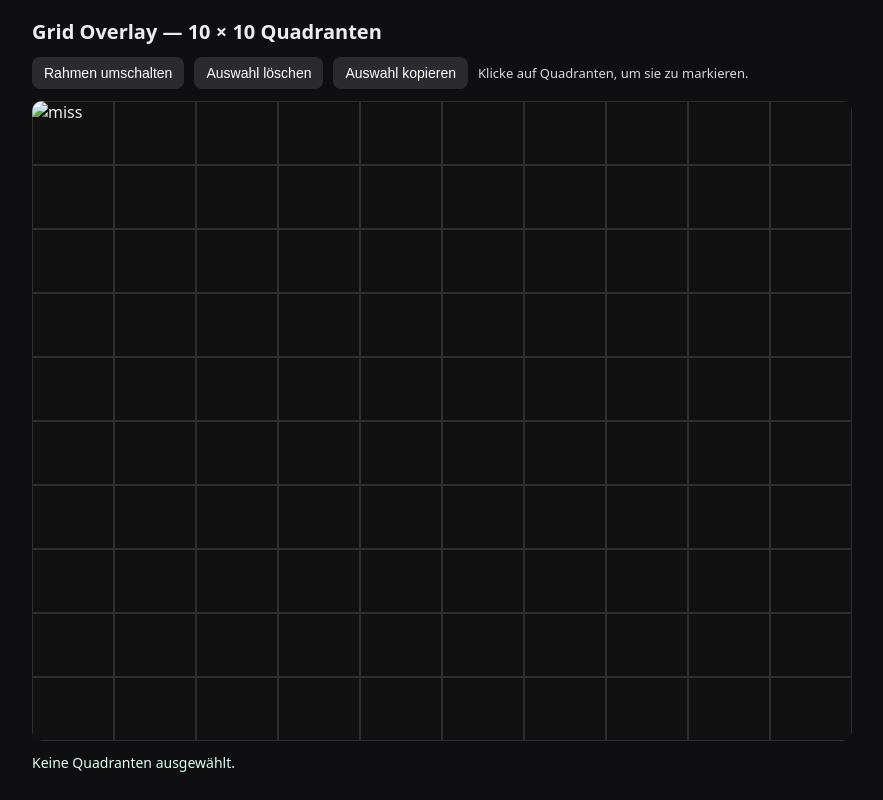
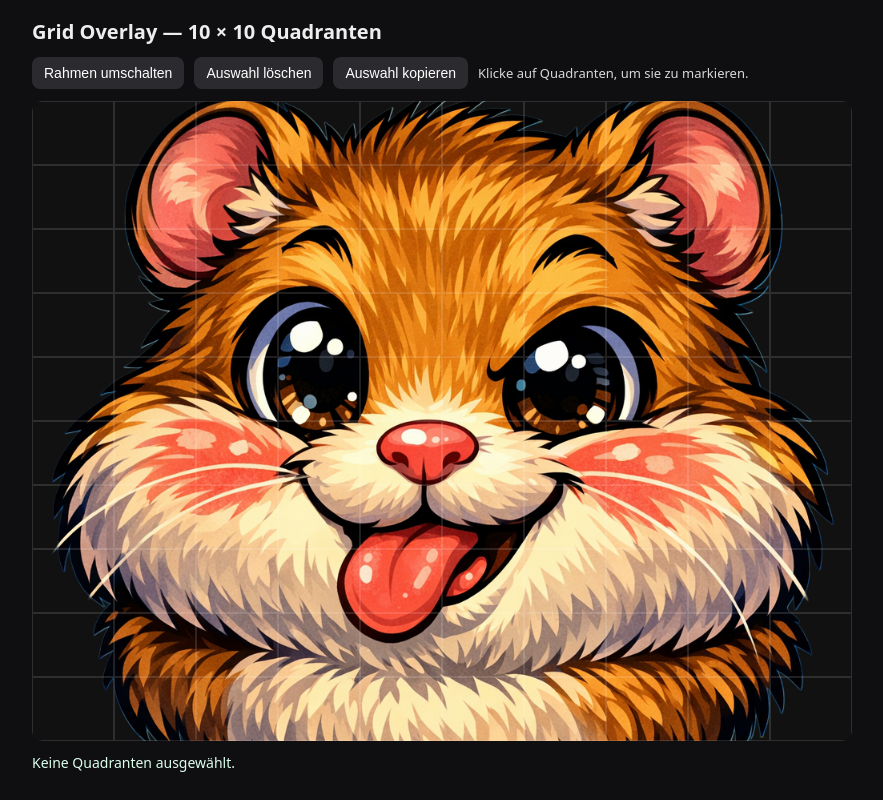
Before and after one commit to lukassk87-hash/Tippi, a website: page www/grid.html in a window 1280 px wide. Shown: the whole page, without its empty margins (198-1081 px from the left). Drawn offline with Linux system fonts and the light colour scheme.

Commit message:
Aktualisieren von grid.html

```diff
--- a/www/grid.html
+++ b/www/grid.html
@@ -18,7 +18,7 @@
     </div>
 
     <div id="imageWrap">
-      <img id="baseImage" src="resources/miss.jpg" alt="miss">
+      <img id="baseImage" src="resources/miss.png" alt="miss">
       <div id="overlay" aria-hidden="true"></div>
     </div>
 
```
